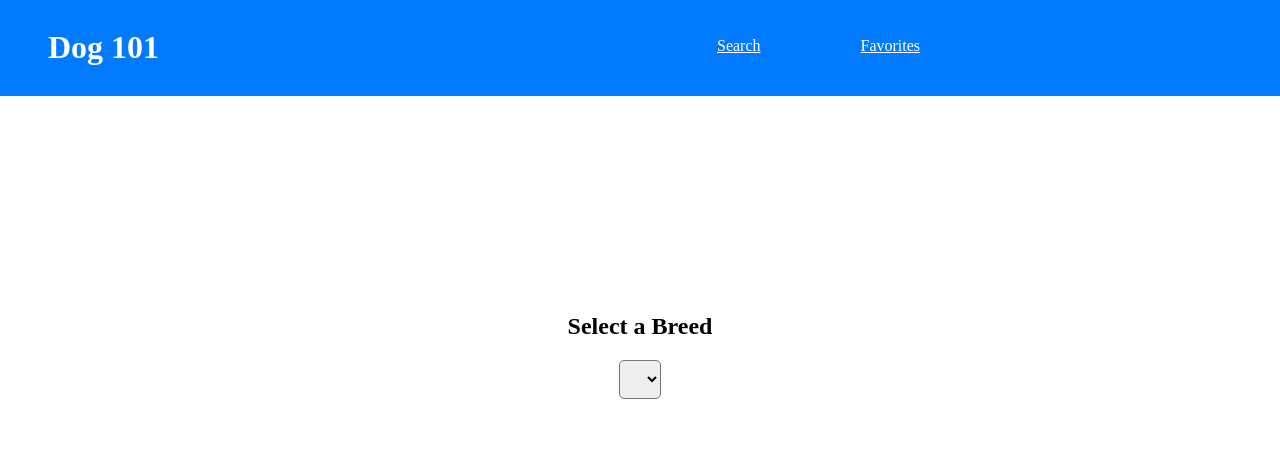
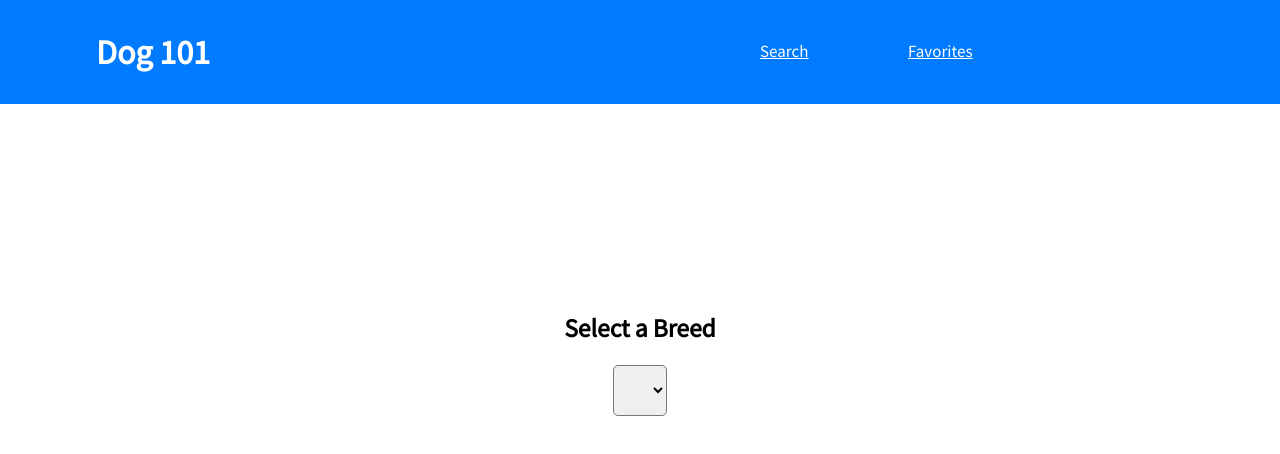
Before and after one commit to AngelaJiaNan/ajax-project, a website: page index.html in a window 1280 px wide. Drawn offline with Linux system fonts and the light colour scheme; no server answers.

Commit message:
cleanup CSS.

```diff
--- a/css/layout.css
+++ b/css/layout.css
@@ -1,3 +1,6 @@
+.hidden {
+  display: none !important;
+}
 
 .column-full {
   width: 100%;
@@ -14,7 +17,7 @@
 
 .breed-select {
   text-align: center;
-  padding: 10px;
+  padding: 1rem;
   border-radius: 5px;
 }
 
@@ -35,10 +38,6 @@
 }
 
 .breedininfor-page {
-  display: none;
-}
-
-.hidden {
   display: none;
 }
 
--- a/css/reset.css
+++ b/css/reset.css
@@ -3,5 +3,8 @@
 }
 
 body {
-  margin: 0;
+  margin: auto;
+  font-family: 'Source Sans Pro', sans-serif;
+  font-size: 17px;
+  font-weight: 200;
 }
--- a/css/styles.css
+++ b/css/styles.css
@@ -1,14 +1,15 @@
 .header-row {
   display: flex;
   color: white;
-  padding: 8px 16px;
+  padding: 0.5rem 1rem;
+  margin-left: 5rem;
 }
 
 .row {
   display: flex;
 }
 
-header {
+.header-container {
   background-color: #007bff;
 }
 
@@ -17,7 +18,7 @@ h1 {
 }
 
 .nav {
-  padding: 29px;
+  padding: 2rem;
 }
 
 a {
@@ -76,7 +77,7 @@ i {
   display: none;
   position: fixed;
   z-index: 1;
-  padding-top: 100px;
+  padding-top: 6rem;
   left: 0;
   top: 0;
   width: 100%;
@@ -89,12 +90,11 @@ i {
 .modal-content {
   background-color: #fefefe;
   margin: 15% auto;
-  padding: 20px;
+  padding: 2rem;
   border: 1px solid #888;
   width: 38%;
   border-radius: 7px;
   text-align: center;
-  height: 20%;
 }
 
 .show {
@@ -116,7 +116,7 @@ input,
 textarea {
   display: block;
   width: 100%;
-  height: 165px;
+  padding: 5.5rem;
   margin: 2rem;
 }
 
@@ -125,12 +125,11 @@ textarea {
 }
 
 h4 {
-  font-size: 20px;
   margin: 1rem;
 }
 
 h5,
 h4,
 h3 {
-  font-size: 20px;
+  font-size: 1.25rem;
 }
--- a/index.html
+++ b/index.html
@@ -8,26 +8,25 @@
   <link rel="stylesheet" crossorigin="anonymous"
     href="https://cdnjs.cloudflare.com/ajax/libs/font-awesome/5.14.0/css/all.min.css"
     integrity="sha512-1PKOgIY59xJ8Co8+NE6FZ+LOAZKjy+KY8iq0G4B3CyeY6wYHN3yt9PW0XpSriVlkMXe40PTKnXrLnZ9+fkDaog==">
+  <link href="https://fonts.googleapis.com/css?family=Playfair+Display:900|Source+Sans+Pro" rel="stylesheet">
   <link rel="stylesheet" href="css/reset.css">
   <link rel="stylesheet" href="css/layout.css">
   <link rel="stylesheet" href="css/styles.css">
 </head>
 <body>
-  <header>
-    <div class="container">
+    <div class="header-container">
       <div class= "header-row">
         <div class="column-half">
           <h1>Dog 101</h1>
         </div>
         <div class="column-half">
           <div class="nav">
-            <a href="" id="search" class ="view-change" data-view="search-form">Search</a>
-            <a href="#favourite-list" id="list" class ="view-change" data-view="favourite-list">Favorites</a>
+            <a href="#search" id="search" class ="view-change" data-view="search-form">Search</a>
+            <a href="#favourite" id="list" class ="view-change" data-view="favourite-list">Favorites</a>
           </div>
         </div>
       </div>
     </div>
-  </header>
   <main>
     <div class="container">
       <div data-view="search-form" class="view" id="search-page">
--- a/js/main.js
+++ b/js/main.js
@@ -15,8 +15,6 @@ xhr.responseType = 'json';
 xhr.setRequestHeader('x-api-key', '7903dc02-5a8b-4378-b5b6-e81f1cbaac27');
 xhr.addEventListener('load', function () {
   for (let i = 0; i < xhr.response.length; i++) {
-    // console.log(xhr.response);
-    // console.log(xhr.status);
     const option = document.createElement('option');
     option.setAttribute('value', xhr.response[i].name);
     option.textContent = xhr.response[i].name;
```
